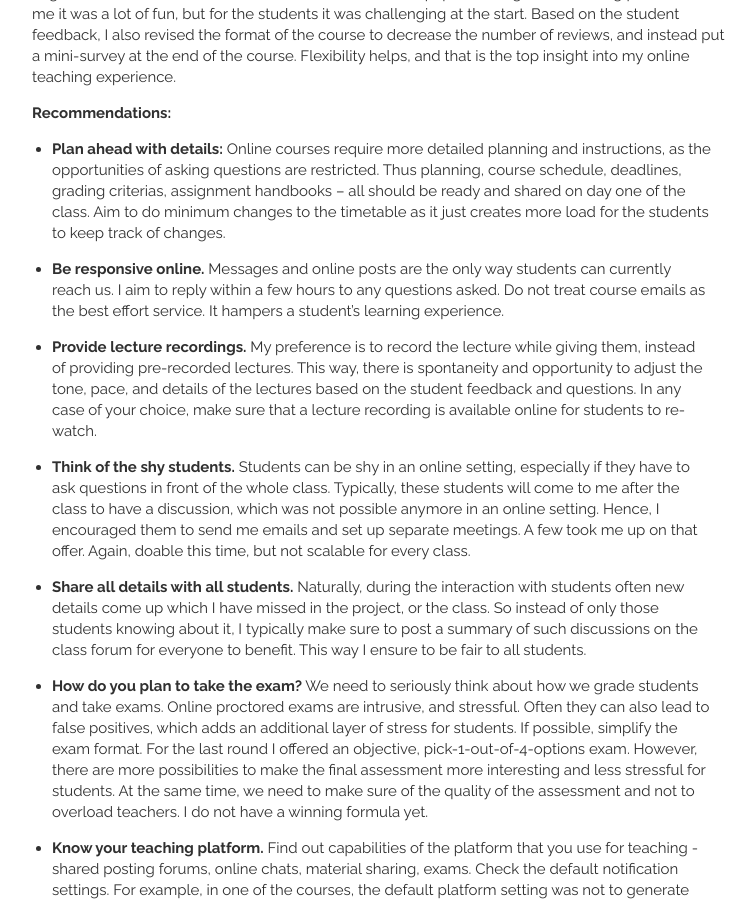
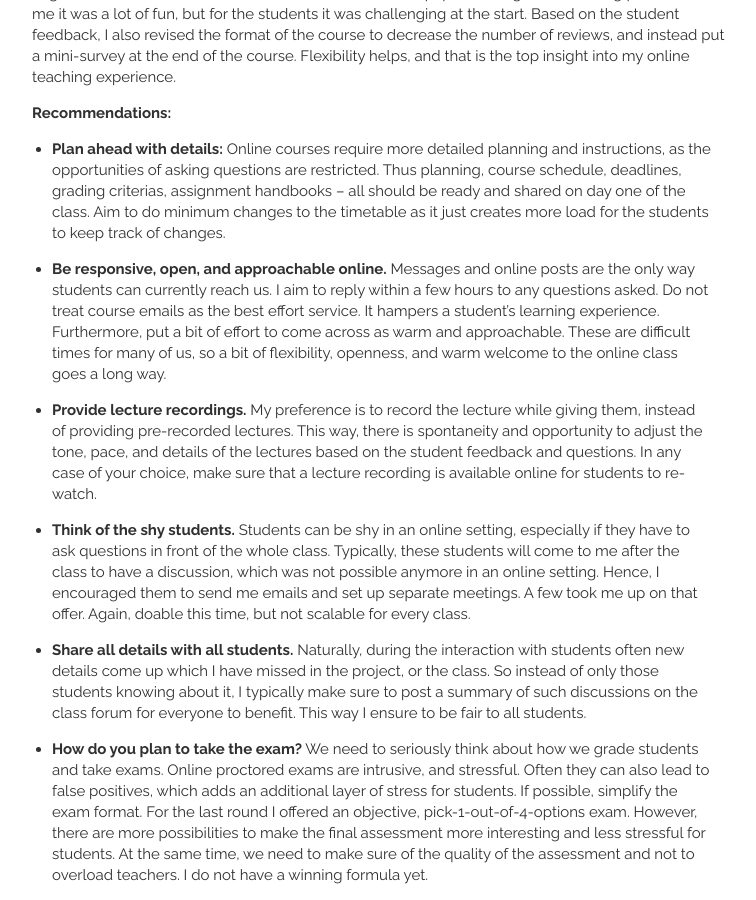
Before and after one commit to animeshtrivedi/animeshtrivedi.github.io, a Jekyll site: the page built from _posts/2021-04-14-online-teaching.md, in a window 1280 px wide and 900 px high, scrolled down 1182 px. Shown: the whole window, without its empty margins (258-1014 px from the left). Built offline with Jekyll 4.4.1, drawn with Linux system fonts in a browser that asks for light colours.

Commit message:
update
Signed-off-by: Animesh Trivedi <atrivedi@apache.org>

```diff
--- a/_posts/2021-04-14-online-teaching.md
+++ b/_posts/2021-04-14-online-teaching.md
@@ -20,7 +20,7 @@ Lastly, from February to March 2021, I ran a flipped classroom paper reading sem
 
   * **Plan ahead with details:** Online courses require more detailed planning and instructions, as the opportunities of asking questions are restricted. Thus planning, course schedule, deadlines, grading criterias, assignment handbooks -- all should be ready and shared on day one of the class. Aim to do minimum changes to the timetable as it just creates more load for the students to keep track of changes.
 
-  * **Be responsive online.** Messages and online posts are the only way students can currently reach us. I aim to reply within a few hours to any questions asked. Do not treat course emails as the best effort service. It hampers a student's learning experience.
+  * **Be responsive, open, and approachable online.** Messages and online posts are the only way students can currently reach us. I aim to reply within a few hours to any questions asked. Do not treat course emails as the best effort service. It hampers a student's learning experience. Furthermore, put a bit of effort to come across as warm and approachable. These are difficult times for many of us, so a bit of flexibility, openness, and warm welcome to the online class goes a long way.
 
   * **Provide lecture recordings.** My preference is to record the lecture while giving them, instead of providing pre-recorded lectures. This way, there is spontaneity and opportunity to adjust the tone, pace, and details of the lectures based on the student feedback and questions. In any case of your choice, make sure that a lecture recording is available online for students to re-watch.
 
```
